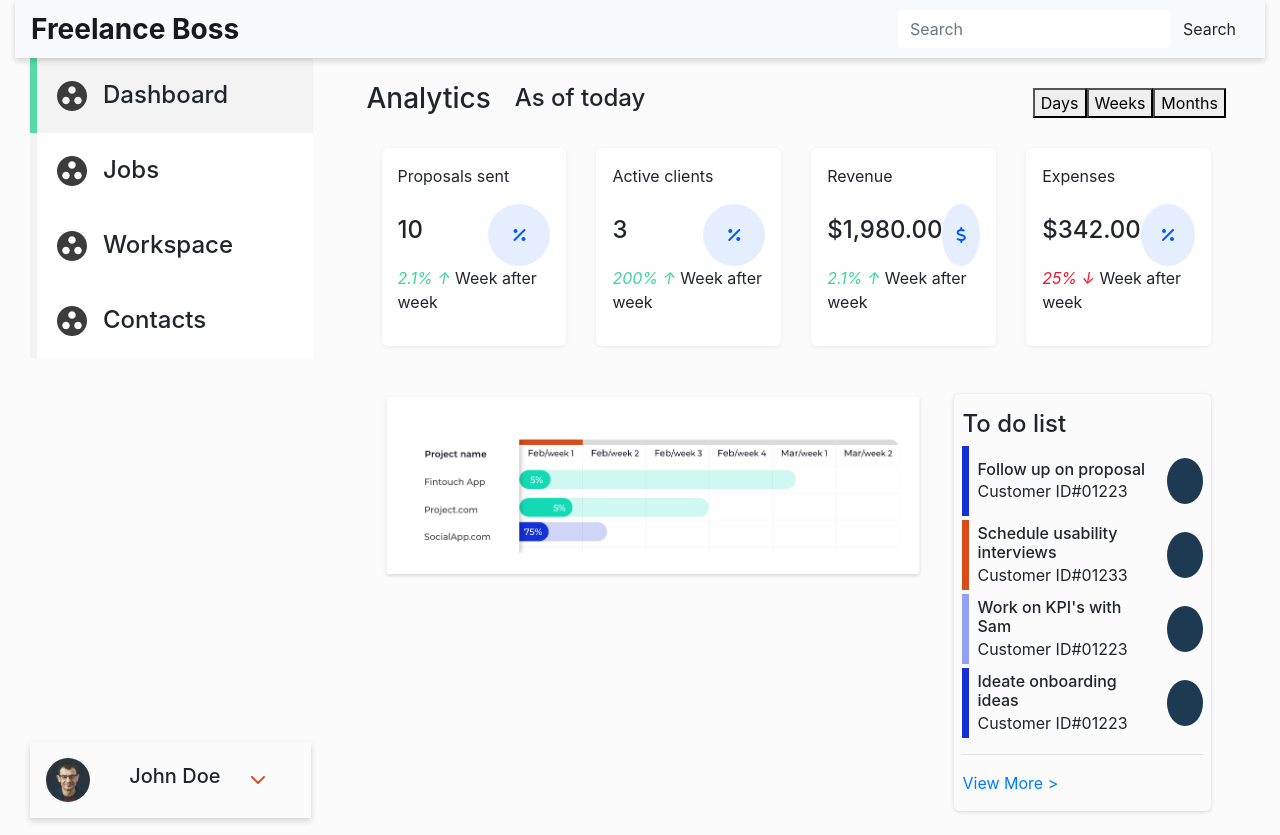
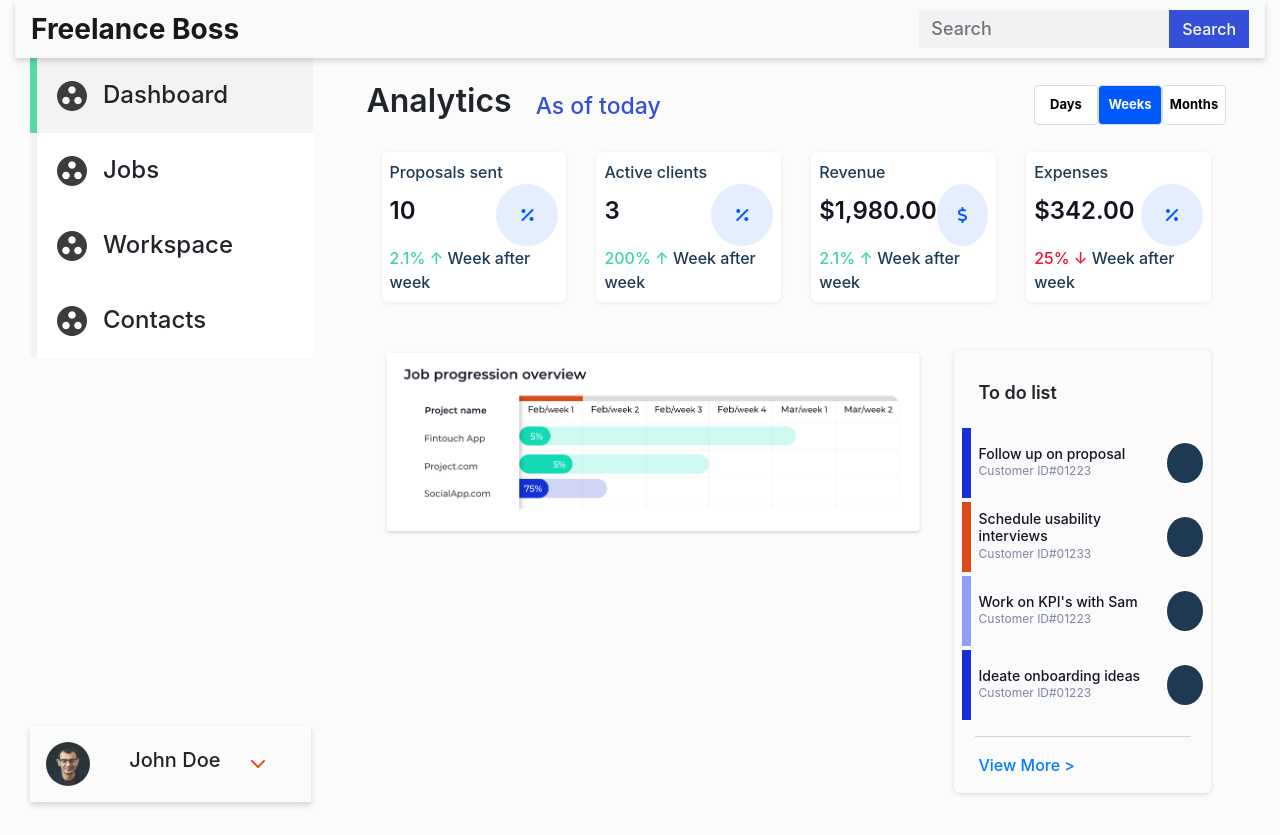
Before and after one commit to FreelanceBoss/Web_Prototype, a plain HTML site: page dashboard.html in a window 1280 px wide. Drawn offline with nearby package versions, Linux system fonts and the light colour scheme.

Commit message:
dashboard changed

```diff
--- a/css/dashboard.css
+++ b/css/dashboard.css
@@ -15,7 +15,22 @@ body{
 }
 #navSearch-input{
     margin: 0 !important;
-    border: none
+    border: none;
+    background-color: #F2F2F2;
+    width: 250px;
+    border-radius: 0px;
+
+}
+#navSearch-input::placeholder{
+    font-weight: 500;
+    font-size: 18px;
+}
+#navSearch-btn{
+    background-color: #364FD9;
+    color: white;
+    font-size: 16px;
+    font-weight: 500;
+    border-radius: 0px;
 }
 .row{
     width: 100%;
@@ -23,7 +38,7 @@ body{
     margin: 0;
 }
 .sideBar{
-    height: 95vh;
+    height: 93vh;
 }
 #db-nav{
     width: 100%;
@@ -110,17 +125,40 @@ body{
 #db-top-left{
     width: 50%;
     display: flex;
-    align-items: center;
+    align-items: flex-end;
     justify-content: flex-start;
 }
 #db-top-left h3{
+    font-size: 32px;
+    font-weight: 600;
     margin-right: 24px;
+}
+#db-top-left h4{
+    color: #364FD9;
+    font-weight: 500;
+    font-size: 23px;
 }
 #db-top-right{
     width: 50%;
     display: flex;
     align-items: center;
     justify-content: flex-end;
+}
+#db-top-right button{
+    border: 1px solid #D7DBEC;
+    border-radius: 4px;
+    font-size: 13px;
+    font-weight: bold;
+    width: 64px;
+    padding: 9px;
+    background-color: white;
+    display: flex;
+    justify-content: center;
+}
+
+#db-top-right button:hover{
+    background-color: #0058FF;
+    color: white;
 }
 #db-bottom{
     width: 100%;
@@ -129,15 +167,26 @@ body{
     justify-content: space-between;
 }
 .card{
-    padding: 16px;
+    padding: 8px;
     border: none;
     border-radius: 6px;
     box-shadow: 0px 1px 4px rgba(21,34,50,0.08);
+}
+.card p{
+    font-size: 16px;
+    font-weight: 500;
+    color: #1E3A53;
+    margin: 0;
 }
 .card-numbers{
     display: flex;
     align-items: center;
     justify-content: space-between;
+}
+.card-numbers h3{
+    font-size: 28px;
+    font-weight: 600;
+    color: #131523;
 }
 #db-icons{
     display: flex;
@@ -155,9 +204,11 @@ body{
 }
 #perchange{
     font-size: 16px;
+    font-weight: 500;
 }
 #perchange i{
     color: #3DD598;
+    font-style: normal;
 }
 #perchange #bad{
     color: #F0142F;
@@ -173,13 +224,22 @@ body{
     border-radius: 6px;
     box-shadow: 0px 1px 4px rgba(21,34,50,0.16);
 }
+#db-todo-header{
+    width: 100%;
+    padding: 16px;
+}
+#db-todo-header h4{
+    font-size: 18px;
+    font-weight: 600;
+}
 #db-todo-item{
     width: 100%;
     height: 70px;
     display: flex;
     align-items: center;
-/*    justify-content:space-between;*/
+    justify-content:space-between;
     margin-bottom: 4px;
+    cursor: pointer;
 }
 
 #db-todo-accent-1{
@@ -199,14 +259,33 @@ body{
 }
 #db-todo-text{
     padding: 8px;
-    width: 250px;
+    width: 200px;
+    margin-right: 16px;
 }
 #db-todo-text h6, #db-todo-text p{
     margin: 0;
 }
+#db-todo-text h6{
+    font-size: 14px;
+    font-weight: 500;
+    color: #131523;
+}
+#db-todo-text p{
+    font-size: 12px;
+    font-weight: 400;
+    color: #7E84A3;
+}
 #db-todo-checkbox{
-    width: 46px;
-    height: 46px;
+    width: 40px;
+    height: 40px;
     border-radius: 100%;
     background-color: #1E3A53;
 }
+#db-todo-body hr{
+    background-color: #E6E9F4;
+    width: 90%;
+}
+#db-todo-body a{
+    padding: 16px;
+    font-weight: 500;
+}
--- a/dashboard.html
+++ b/dashboard.html
@@ -8,6 +8,8 @@
     <meta name="viewport" content="width=device-width, initial-scale=1">
     <link rel="stylesheet" href="https://cdn.jsdelivr.net/npm/bootstrap@4.6.0/dist/css/bootstrap.min.css" integrity="sha384-B0vP5xmATw1+K9KRQjQERJvTumQW0nPEzvF6L/Z6nronJ3oUOFUFpCjEUQouq2+l" crossorigin="anonymous">
     <link rel="stylesheet" href="css/dashboard.css" type="text/css">
+    <link href='https://fonts.googleapis.com/css?family=Montserrat' rel='stylesheet'>
+    <link href='https://fonts.googleapis.com/css?family=Source+Sans+Pro' rel='stylesheet' type='text/css'>
     <script src="https://kit.fontawesome.com/5c667f7546.js" crossorigin="anonymous"></script>
 </head>
 
@@ -76,7 +78,7 @@
                         </div>
                         <div id="db-top-right">
                             <button>Days</button>
-                            <button>Weeks</button>
+                            <button style="background-color: #0058FF; color: white">Weeks</button>
                             <button>Months</button>
                         </div>
                     </div>
@@ -133,7 +135,7 @@
                 </div>
                 <div class="row" id="dashboard-items">
                     <div class="col-lg-8 col-md-8 col-sm-8" id="db-progress">
-                        <img src="assets/img/chart-placeholder.png" alt="gant chart">
+                        <img src="assets/img/gant.png" alt="gant chart">
                     </div>
                     <div class="col-lg-4 col-md-4 col-sm-4" id="db-todo">
                         <div id="todo-list">
```
Also changed, not shown: assets/img/gant.png (added).
